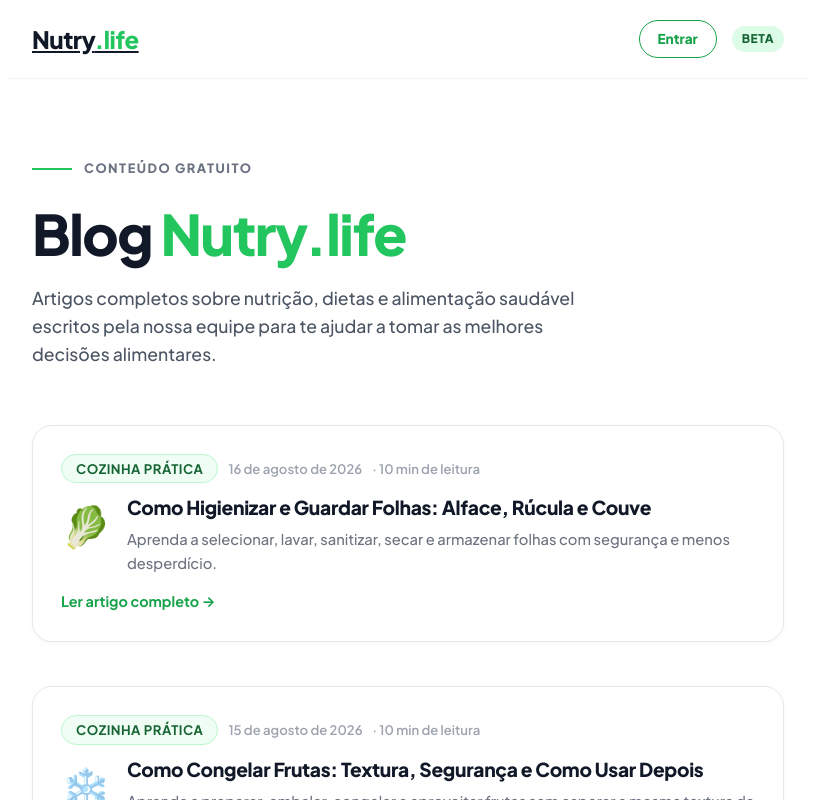
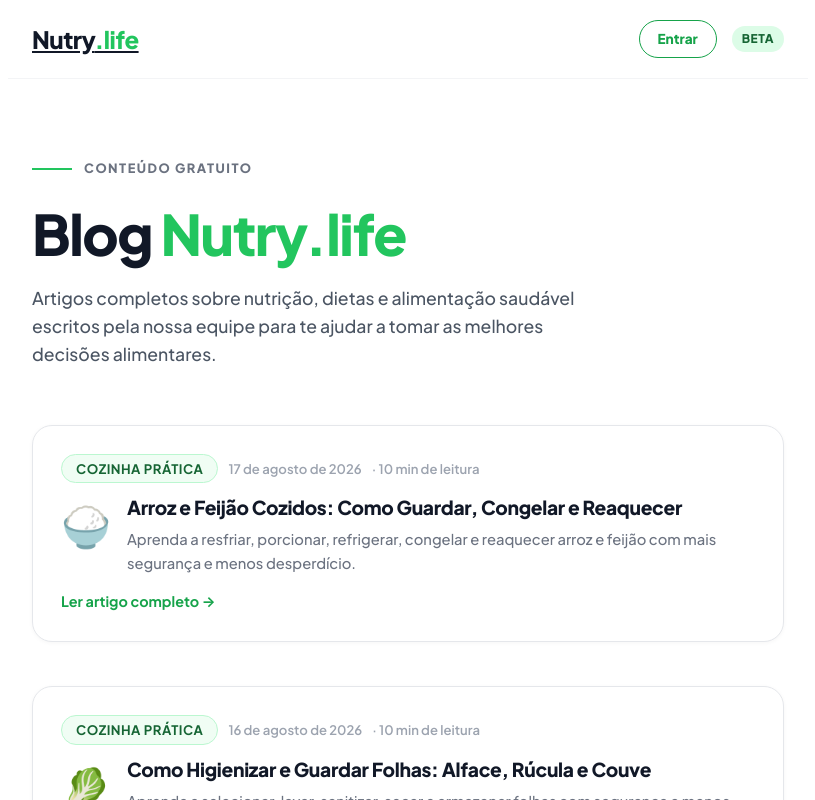
Before and after one commit to elevanceseguros/Nutri, a Next.js app: page /blog in a window 1280 px wide. Shown: the top 800 px of the page, without its empty margins (232-1047 px from the left). Built offline with nearby package versions, Linux system fonts and the light colour scheme.

Commit message:
Adiciona artigo de 17 de agosto ao blog

```diff
--- a/src/app/blog/page.tsx
+++ b/src/app/blog/page.tsx
@@ -14,6 +14,15 @@ export const metadata: Metadata = {
 };
 
 const posts = [
+  {
+    slug: "arroz-feijao-cozidos-guardar-congelar-reaquecer",
+    titulo: "Arroz e Feijão Cozidos: Como Guardar, Congelar e Reaquecer",
+    descricao: "Aprenda a resfriar, porcionar, refrigerar, congelar e reaquecer arroz e feijão com mais segurança e menos desperdício.",
+    data: "17 de agosto de 2026",
+    tempo: "10 min de leitura",
+    tag: "Cozinha Prática",
+    emoji: "🍚",
+  },
   {
     slug: "como-higienizar-guardar-folhas",
     titulo: "Como Higienizar e Guardar Folhas: Alface, Rúcula e Couve",
```
